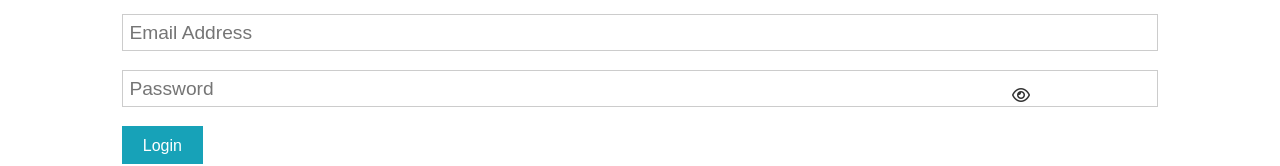
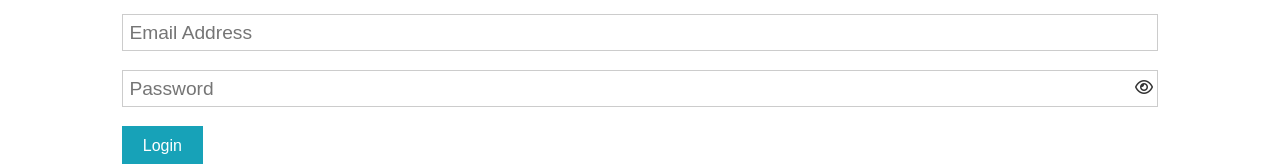
Before and after one commit to RaktimParasar/Socialfordev, a React (Create React App) app in the folder frontend/: page /login in a window 1280 px wide. Shown: the part 213-379 px from the top of the page. Built offline with nearby package versions, Linux system fonts and the light colour scheme; no server answers.

Commit message:
style: show password toggle icon

```diff
--- a/frontend/src/App.css
+++ b/frontend/src/App.css
@@ -497,12 +497,12 @@ button {
   top: 380px;
 
 }
-.password-icon-login {
+
+.login-eyetoggle {
   position: absolute;
-  left: auto;
-  right: 250px;
-  text-indent: 32px;
-  top: 300px;
+  top: 0;
+  top: 5px;
+  right: 5px;
 }
 
 /* Mobile Styles */
--- a/frontend/src/components/auth/Login.js
+++ b/frontend/src/components/auth/Login.js
@@ -53,7 +53,7 @@ const Login = ({ login, isAuthenticated }) => {
                     required
                     />
                     </div>
-                    <div className="form-group">
+                    <div className="form-group" style={{ 'position': 'relative'}}>
                     <input
                         type={showPasswordToggle ? 'text' : 'password'}
                         placeholder="Password"
@@ -62,9 +62,13 @@ const Login = ({ login, isAuthenticated }) => {
                         onChange={e => onChangeHandle(e)}
                         minLength="6"
                     />
-                    <i
-                    onClick={passwordToggle}
-                    className={`fa ${showPasswordToggle ? 'fa-eye-slash' : 'fa-eye'} password-icon-login`}></i>
+                    <span className="login-eyetoggle">
+                        <i
+                        onClick={passwordToggle}
+                        className={`fa ${showPasswordToggle ? 'fa-eye-slash' : 'fa-eye'}`}
+                        >
+                        </i>
+                    </span>
                     </div>
                     <input type="submit" className="btn btn-primary" value="Login" />
                 </form>
--- a/frontend/src/components/auth/Register.js
+++ b/frontend/src/components/auth/Register.js
@@ -72,7 +72,7 @@ const Register = ({ setAlert, register, isAuthenticated }) => {
                         Gravatar email</small
                     >
                     </div>
-                    <div className="form-group">
+                    <div className="form-group" style={{ 'position': "relative" }}>
                     <input
                         type={showPasswordToggle ? 'text' : 'password'}
                         placeholder="Password"
@@ -81,9 +81,11 @@ const Register = ({ setAlert, register, isAuthenticated }) => {
                         onChange={e => onChangeHandle(e)}
                         minLength="6"
                     />
+                    <span className="login-eyetoggle">
                     <i
                     onClick={passwordToggle}
-                    className={`fa ${showPasswordToggle ? 'fa-eye-slash' : 'fa-eye'} password-icon`}></i>
+                    className={`fa ${showPasswordToggle ? 'fa-eye-slash' : 'fa-eye'}`}></i>
+                    </span>
                     </div>
                     <div className="form-group">
                     <input
```
Lines whose indentation alone changed are shown as unchanged.
